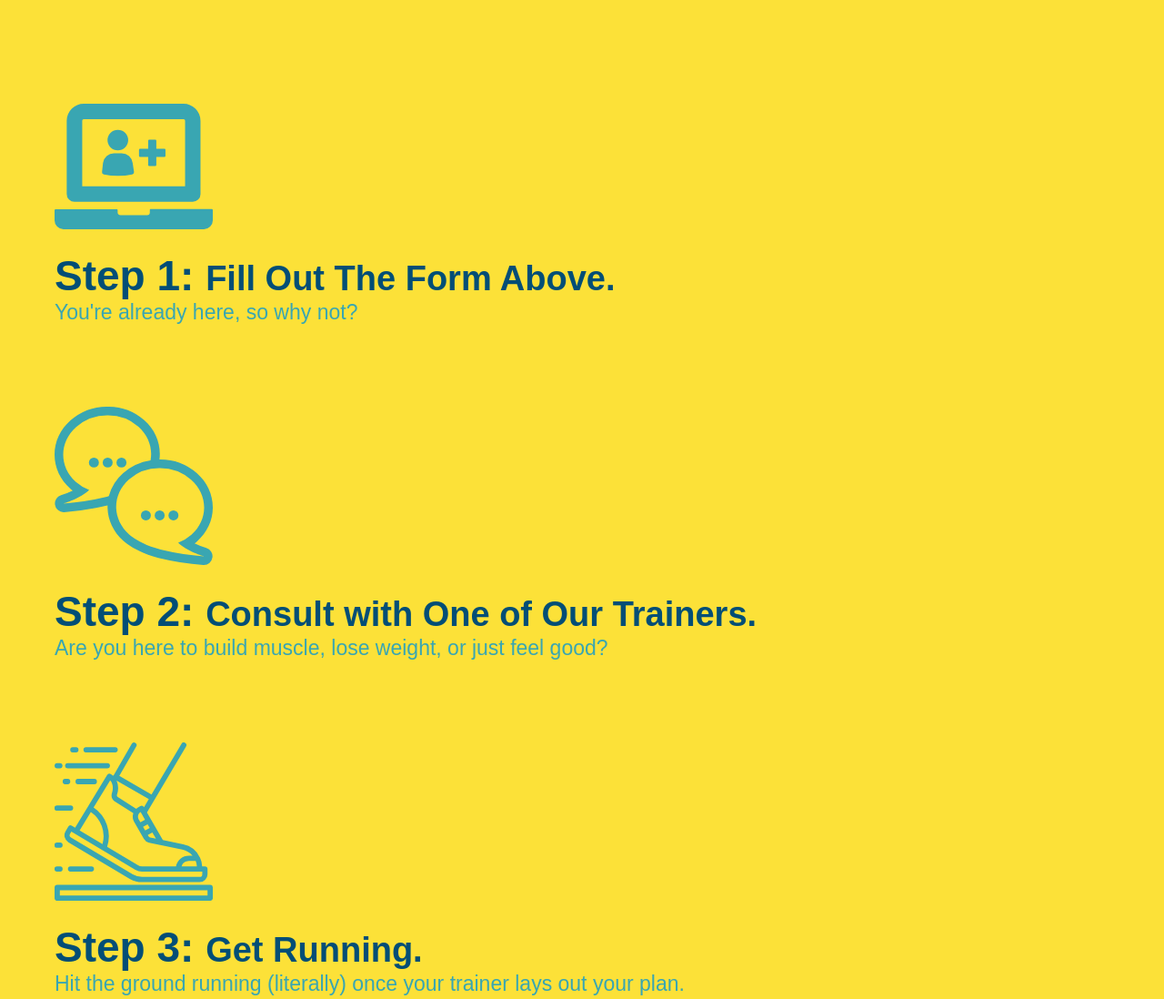
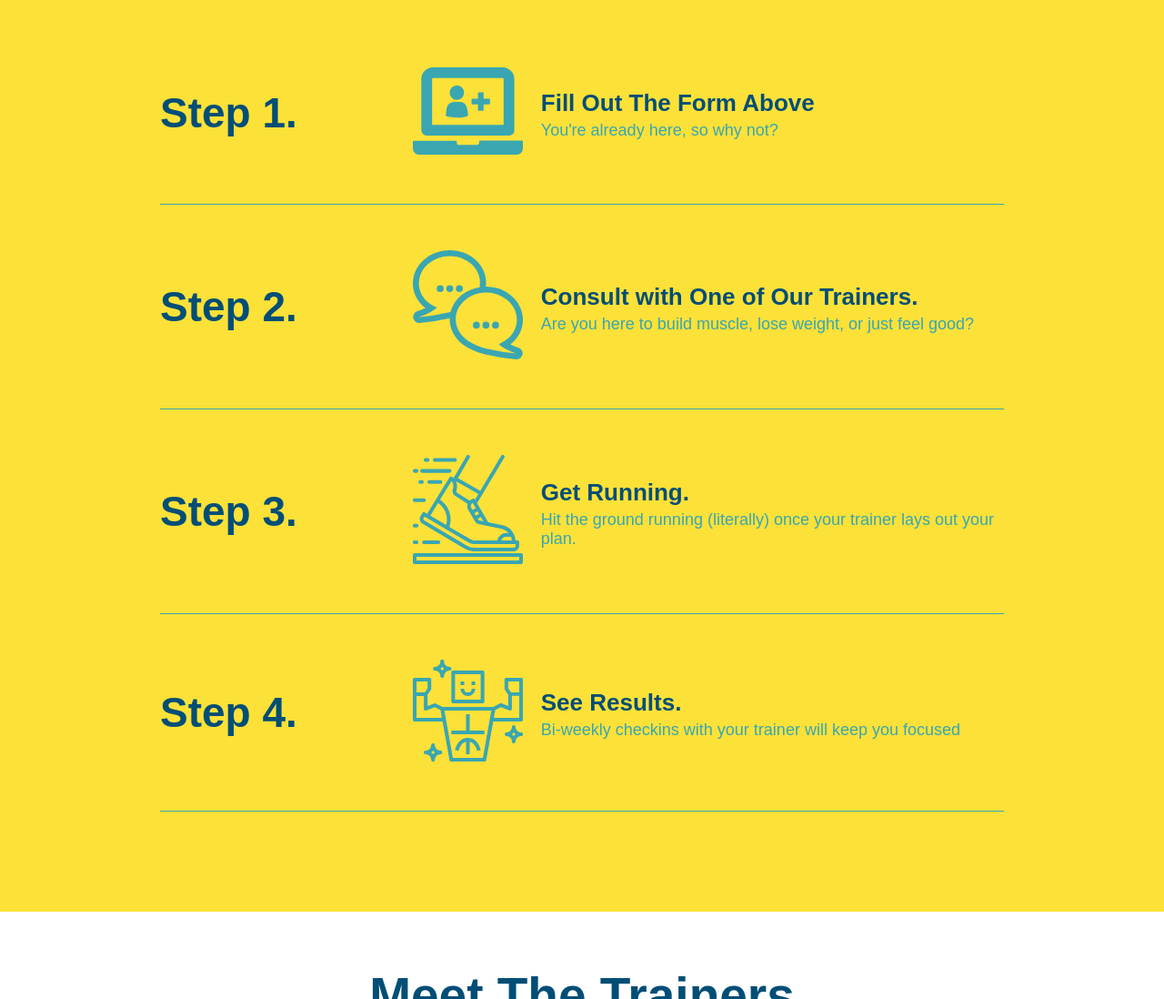
Before and after one commit to kidd93/Run-Buddy, a plain HTML site: page index.html in a window 1280 px wide. Shown: the part 1220-2318 px from the top of the page at 91% size. Drawn offline with Linux system fonts and the light colour scheme.

Commit message:
add flexbox to the steps

```diff
--- a/assets/css/style.css
+++ b/assets/css/style.css
@@ -162,31 +162,45 @@ section {
 .steps {
     background: #fce138;
 }
-
-.steps div {
-    margin-bottom: 80px;
+.step {
+    margin: 50PX auto;
+    padding-bottom: 50px;
+    width: 80%;
+    border-bottom: 1px solid #39a6b2;
+    display: flex;
+    flex-wrap: wrap;
+    align-items: center;
+    justify-content: space-between;
+}
+.step h3 {
+    color: #024e76;
+    font-size: 46px;
+    flex: 1 30%;
+}
+.step-info {
+    flex: 2 70%;
+    display: flex;
+    flex-wrap: wrap;
+    align-items: center;
+}
+.step-img {
+    flex: 1 12%;
+    margin-right: 20px;
+}
+.step-img img {
+    max-width: 100%;
 }
 
-.steps img {
-    width: 15%;
-    margin: 10px 0;
+.step-text {
+    color: #39a6b2;
+    font-size: 18px;
+    flex: 12;
 }
-
-.steps h3 {
+.step-text h4 {
+    font-size: 26px;
+    line-height: 1.5;
     color: #024e76;
-    font-size: 46px;
-    margin-top: 10px;
 }
-
-.steps p {
-    color: #39a6b2;
-    font-size: 23px;
-}
-
-.steps span {
-    font-size: 38px;
-}
-
 .section-title {
     font-size: 55px;
     color: #024e76;
--- a/index.html
+++ b/index.html
@@ -103,44 +103,56 @@
       <h2 class="section-title secondary-border">What You Do</h2>
       </div>
 
-      <div>
-
-        <img src="./assets/images/step-1.svg" alt="" />
-
-        <h3> Step 1: <span>Fill Out The Form Above.</span></h3>
-
+      <div class="step">
+        <h3> Step 1.</h3>
+        <div class="step-info">
+          <div class="step-img">
+          <img src="./assets/images/step-1.svg" alt="" />
+          </div>
+          <div class="step-text">
+            <h4>Fill Out The Form Above</h4>
         <p>You're already here, so why not?</p>
-
+          </div>
+        </div>
       </div>
 
-      <div>
-
-        <img src="./assets/images/step-2.svg" alt="" />
-
-        <h3>Step 2: <span>Consult with One of Our Trainers.</span></h3>
-
+      <div class="step">
+        <h3>Step 2.</h3>
+        <div class="step-info">
+          <div class="step-img">
+          <img src="./assets/images/step-2.svg" alt="" />
+          </div>
+          <div class="step-text">
+            <h4>Consult with One of Our Trainers.</h4>
         <p>Are you here to build muscle, lose weight, or just feel good?</p>
-
+          </div>
+        </div>
       </div>
 
-      <div>
-
-        <img src="./assets/images/step-3.svg" alt="" />
-
-        <h3>Step 3: <span>Get Running.</span></h3>
-
+      <div class="step">
+        <h3>Step 3.</h3>
+        <div class="step-info">
+          <div class="step-img">
+          <img src="./assets/images/step-3.svg" alt="" />
+          </div>
+          <div class="step-text">
+            <h4>Get Running.</h4>
         <p>Hit the ground running (literally) once your trainer lays out your plan.</p>
-
+          </div>
+        </div>
       </div>
 
-      <div>
-
-        <img src="./assets/images/step-4.svg" alt="" />
-
-        <h3>Step 4: <span>See Results.</span></h3>
-
+      <div class="step">
+        <h3>Step 4.</h3>
+        <div class="step-info">
+          <div class="step-img">
+          <img src="./assets/images/step-4.svg" alt="" />
+          </div>
+          <div class="step-text">
+            <h4>See Results.</h4>
         <P>Bi-weekly checkins with your trainer will keep you focused</P>
-
+          </div>
+        </div>
       </div>
 
     </section>
```
